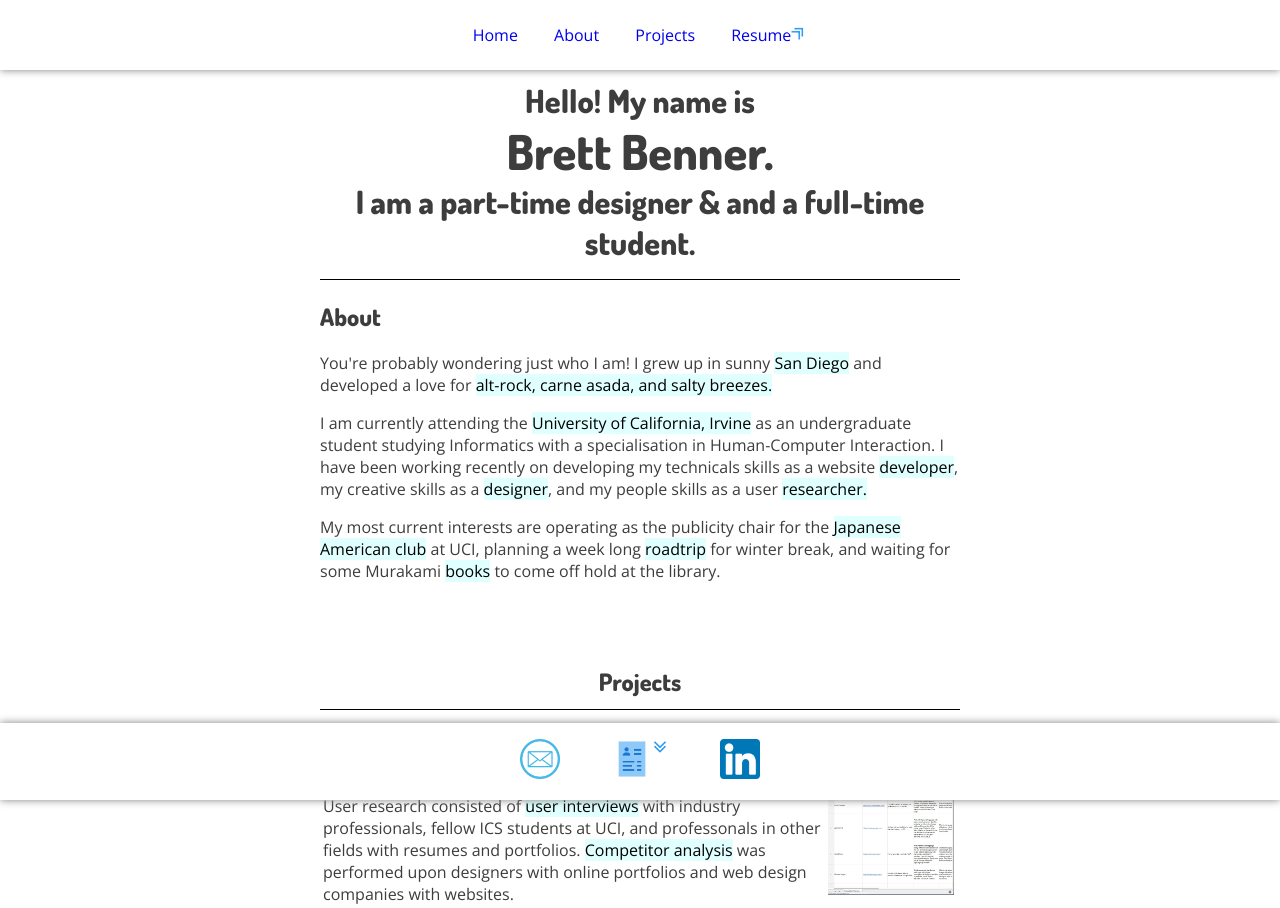
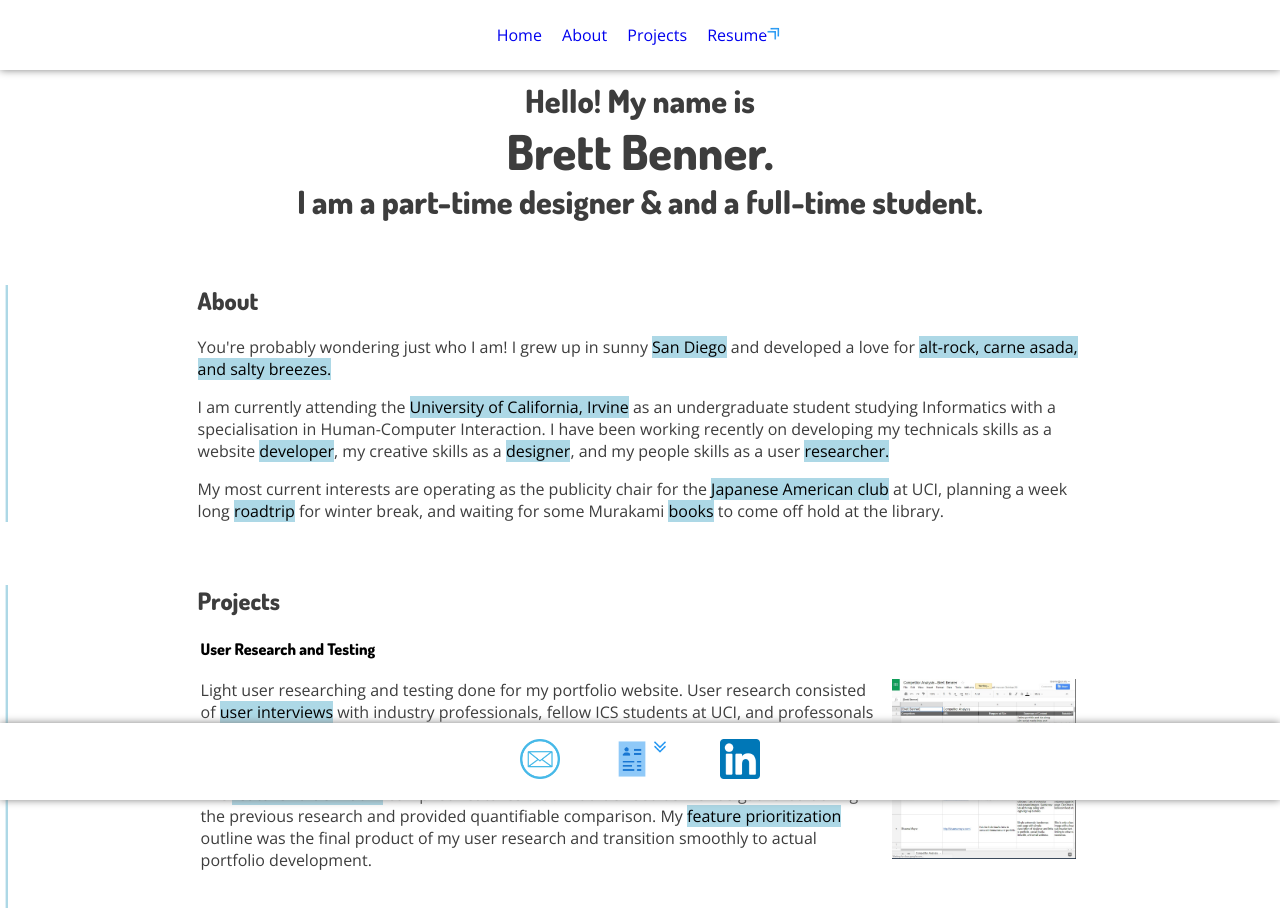
Before and after one commit to bbenner2876/bbenner2876.github.io, a plain HTML site: page index.html in a window 1280 px wide. Shown: the top 908 px of the page. Drawn offline with nearby package versions, Linux system fonts and the light colour scheme.

Commit message:
Lots of spacing changes per screen/media size

```diff
--- a/css/main.css
+++ b/css/main.css
@@ -3,18 +3,24 @@ body {
     font-family: 'Open Sans', sans-serif;
     color: #3d3d3d;
     font-size: 1em;
-    margin-left: 10em;
-    margin-right: 10em;
     margin-bottom: 5em;
+
+}
+
+section, header, footer {
+    padding-right: 25%;
+    padding-left: 25%;
 }
 
 section {
-    padding-bottom: .5em;
     background-color:;
+    margin-top: 5%;
+    box-shadow: -.15em 0  #ADD8E6;
+
 }
 
 mark{
-    background-color: lightcyan;
+    background-color: #ADD8E6;
 }
 
 .name {
@@ -34,9 +40,8 @@ section img{
 h1 {
     margin-top: 2.5em;
     text-align: center;
-    border-bottom: 1px solid black;
-    padding-bottom: .5em;
     font-family: 'Dosis', sans-serif;
+    margin-bottom: 0;
 }
 
 h2 {
@@ -53,7 +58,7 @@ h3 {
 
 
 h3 + a:hover, p a:hover{
-    color:cyan;
+    color:#ADD8E6;
     font-style: oblique;
 }
 
@@ -161,7 +166,7 @@ th a:visited {
 
 th a:hover {
     font-style: oblique;
-    color: cyan;
+    color: #ADD8E6;
 
 }
 
@@ -211,15 +216,14 @@ nav, footer {
     left: 0;
     right: 0;
     z-index: 9999;
-    width: 100%;
     text-align: center;
-    padding-top: 1.5em;
-    padding-bottom: 1.5em;
     box-shadow: 0em .015em  .5em gray;
 }
 
 nav {
     top:0;
+    padding-top: 1.5em;
+    padding-bottom: 1.5em;
 }
 
 footer {
@@ -231,6 +235,7 @@ footer {
 
 footer li {
     padding: 0em 1em;
+    align-self: center;
 }
 
 nav a.hamburgerMenu, footer a.hamburgerMenu {
@@ -332,8 +337,20 @@ nav a:hover, footer a:hover {
 
     body {
         font-size: 95%;
-        margin-left: 1em;
-        margin-right: 1em;
+    }
+
+    section {
+        box-shadow: none;
+    }
+
+    section, header, footer {
+        padding-right: 5%;
+        padding-left: 5%;
+    }
+
+
+    footer li {
+        padding: 0em .5em;
     }
 
 
@@ -344,8 +361,16 @@ nav a:hover, footer a:hover {
 
 
 /*----Medium sized screens: laptops, tablets----*/
-@media (min-width:760px) and (max-width:1280px){
+@media (min-width:760px) and (max-width:1480px){
+    section, header, footer {
+        padding-right: 15%;
+        padding-left: 15%;
+    }
 
+    section {
+        margin-top: 5%;
+
+    }
 }
 
 
@@ -353,14 +378,16 @@ nav a:hover, footer a:hover {
 
 
 /*----Larger desktop screens----*/
-@media (min-width:1280px){
+@media (min-width:1480px){
     body{
-        margin-left: 20em;
-        margin-right: 20em;
     }
 
     nav li {
         margin: 0 1em;
     }
 
+    h1 {
+        margin-top: 15%;
+    }
+
 }
--- a/index.html
+++ b/index.html
@@ -42,7 +42,7 @@
 
                 <!--List of past projects-->
                 <section class="projects">
-                    <h1><a name="projectsTarget">Projects</a></h1>
+                    <h2><a name="projectsTarget">Projects</a></h2>
                     <table>
                         <tr><th><a href="research.html" target="_blank">User Research and Testing</a></th></tr>
                         <tr>
@@ -113,7 +113,7 @@
             <footer class="contact">
                 <ul>
                     <li><a href="mailto:bbenner@uci.edu" target="_blank"><img class="contactIcon" src="images/email.png" alt="email icon"></a></li>
-                    <li><a href="images/WebDevelopmentResume2016.pdf" target="_blank"><img id ="resumeIcon" class="contactIcon" src="images/resume_icon.png"><img class="resumeDownloadArrow" src="images/double_up1600.png"></a></li>
+                    <li><a href="images/WebDevelopmentResume2016.pdf" target="_blank" download><img id ="resumeIcon" class="contactIcon" src="images/resume_icon.png"><img class="resumeDownloadArrow" src="images/double_up1600.png"></a></li>
                     <li><a href="https://www.linkedin.com/in/brett-benner-6514a063/" target="_blank"><img class="contactIcon" src="images/linkedin.png"></a></li>
                 </ul>
             </footer>
```
